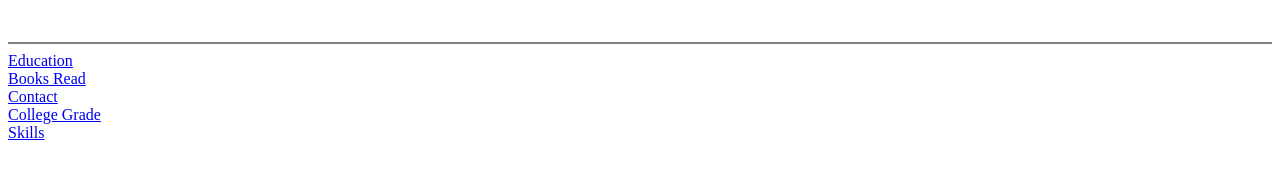
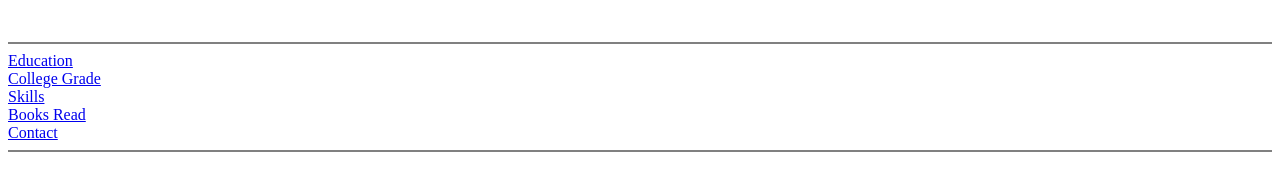
Before and after one commit to kanganaroshan/Personal-Site, a plain HTML site: page index.html in a window 1280 px wide. Shown: the part 182-372 px from the top of the page. Drawn offline with Linux system fonts and the light colour scheme.

Commit message:
Update index.html

```diff
--- a/index.html
+++ b/index.html
@@ -22,13 +22,15 @@
   <hr size="2" noshade>
   <a href="education.html">Education</a>
   <br>
+  <a href="College Grade.html">College Grade</a>
+  <br>
+  <a href="Skills.html">Skills</a>
+  <br>
   <a href="Books Read.html">Books Read</a>
   <br>
   <a href="contact.html">Contact</a>
-  <br>
-  <a href="College Grade.html">College Grade</a>
-  <br>
-  <a href="Skills.html">Skills</a>
+  <hr size="2" noshade>
+
 
 </body>
 
```
